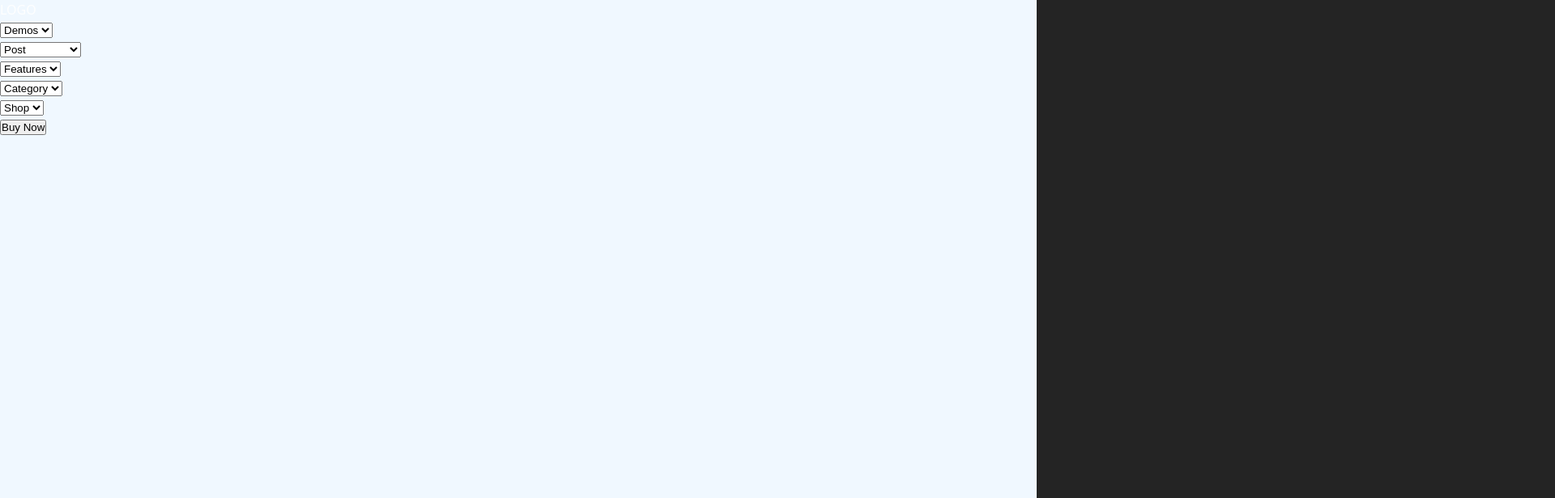
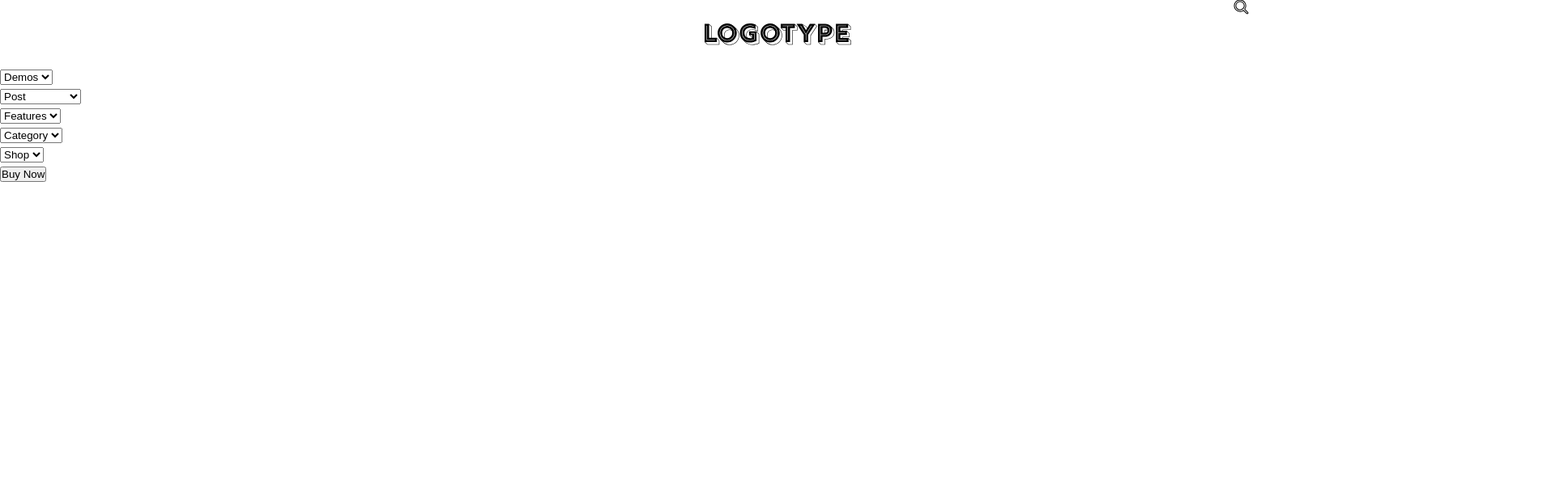
Before and after one commit to maribukh/front-bukhaidze, a React (Vite) app: page / in a window 1280 px wide. Shown: the top 616 px of the page at 81% size, 1920 px wide, since content can reach past the window. Built offline with nearby package versions, Linux system fonts and the light colour scheme.

Commit message:
Working on Header

```diff
--- a/src/components/Header.css
+++ b/src/components/Header.css
@@ -1,3 +1,32 @@
+.container {
+    width: 60.42%;
+    margin: auto;
+}
+
+.header .top-header {
+    padding-top: 1.81rem;
+    padding-bottom: 1.625rem;
+    position: relative;
+}
+
+.header .top-header .logo {
+    display: flex;
+    text-align: center;
+    align-items: center;
+    justify-content: center;
+}
+
+.header .top-header .search {
+    display: flex;
+    align-items: center;
+    justify-content: center;
+    width: 1rem;
+    height: 1rem;
+    position: absolute;
+    top: 0;
+    right: 0;
+}
+
 @media (max-width: 1024px) {
     .header {
         display: none;
--- a/src/components/Header.jsx
+++ b/src/components/Header.jsx
@@ -1,5 +1,7 @@
 import { useEffect, useRef, useState } from "react";
 import "./Header.css";
+import logo from "../assets/images/Logotype.svg";
+import search from "../assets/images/icons/search.svg";
 
 export default function Header() {
   const headerRef = useRef(null);
@@ -28,7 +30,14 @@ export default function Header() {
       ref={headerRef}
       className={`header ${hideHeader ? "header--hidden" : ""}`}
     >
-      <div className="logo">LOGO</div>
+      <div className="top-header container">
+        <div className="logo">
+          <img src={logo} alt="site logo" />
+        </div>
+        <div className="search">
+          <img src={search} alt="search-icon" />
+        </div>
+      </div>
       <nav className="nav">
         <ul>
           <li>
--- a/src/index.css
+++ b/src/index.css
@@ -12,7 +12,9 @@
   -webkit-font-smoothing: antialiased;
   -moz-osx-font-smoothing: grayscale;
 }
+
 body {
-  background-color: aliceblue;
+  min-width: 1920px;
+  background-color: #FFFFFF;
   min-height: 100vh;
 }
```
Also changed, not shown: src/assets/images/Logotype.svg (added), src/assets/images/icons/search.svg (added).
